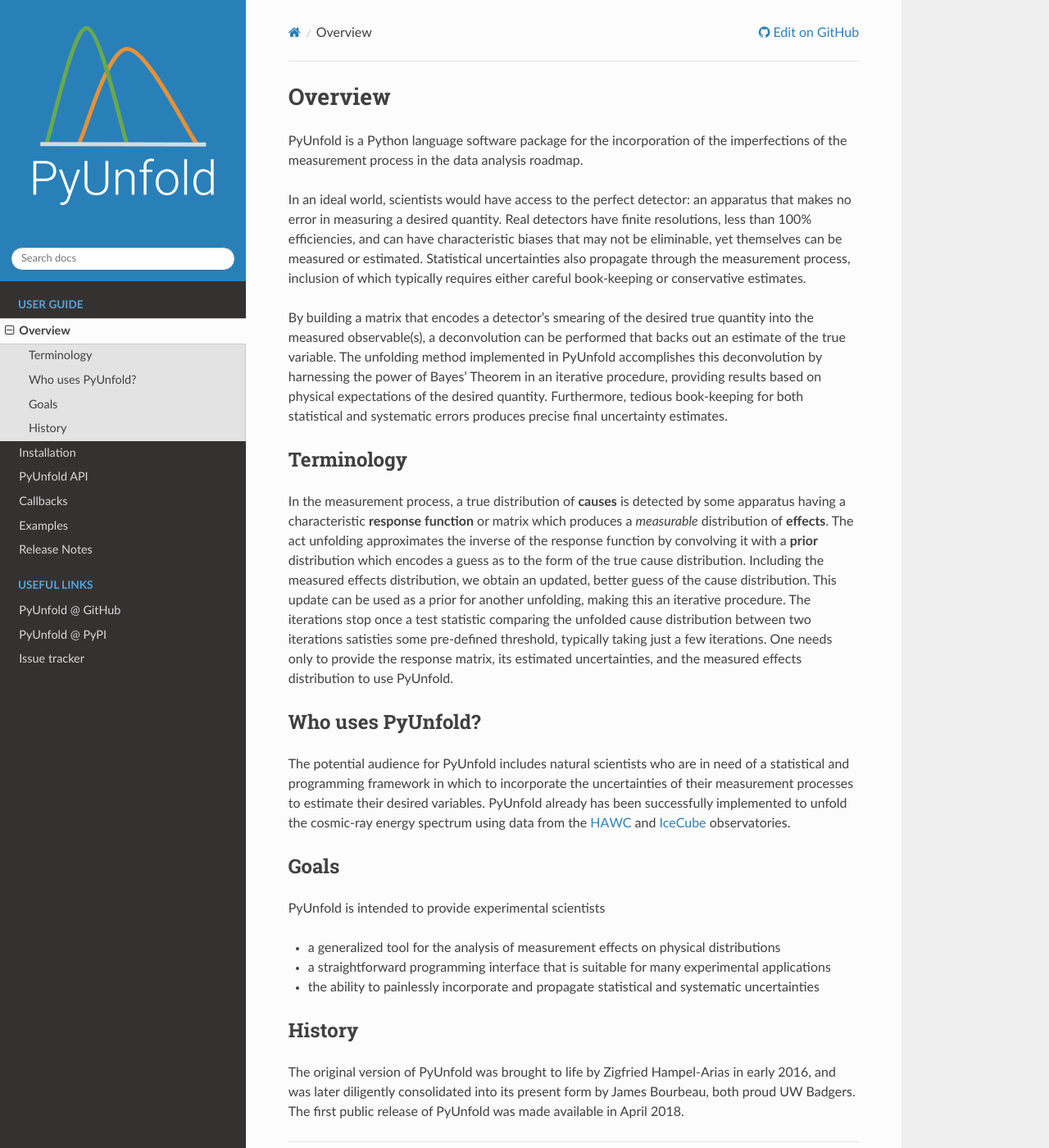
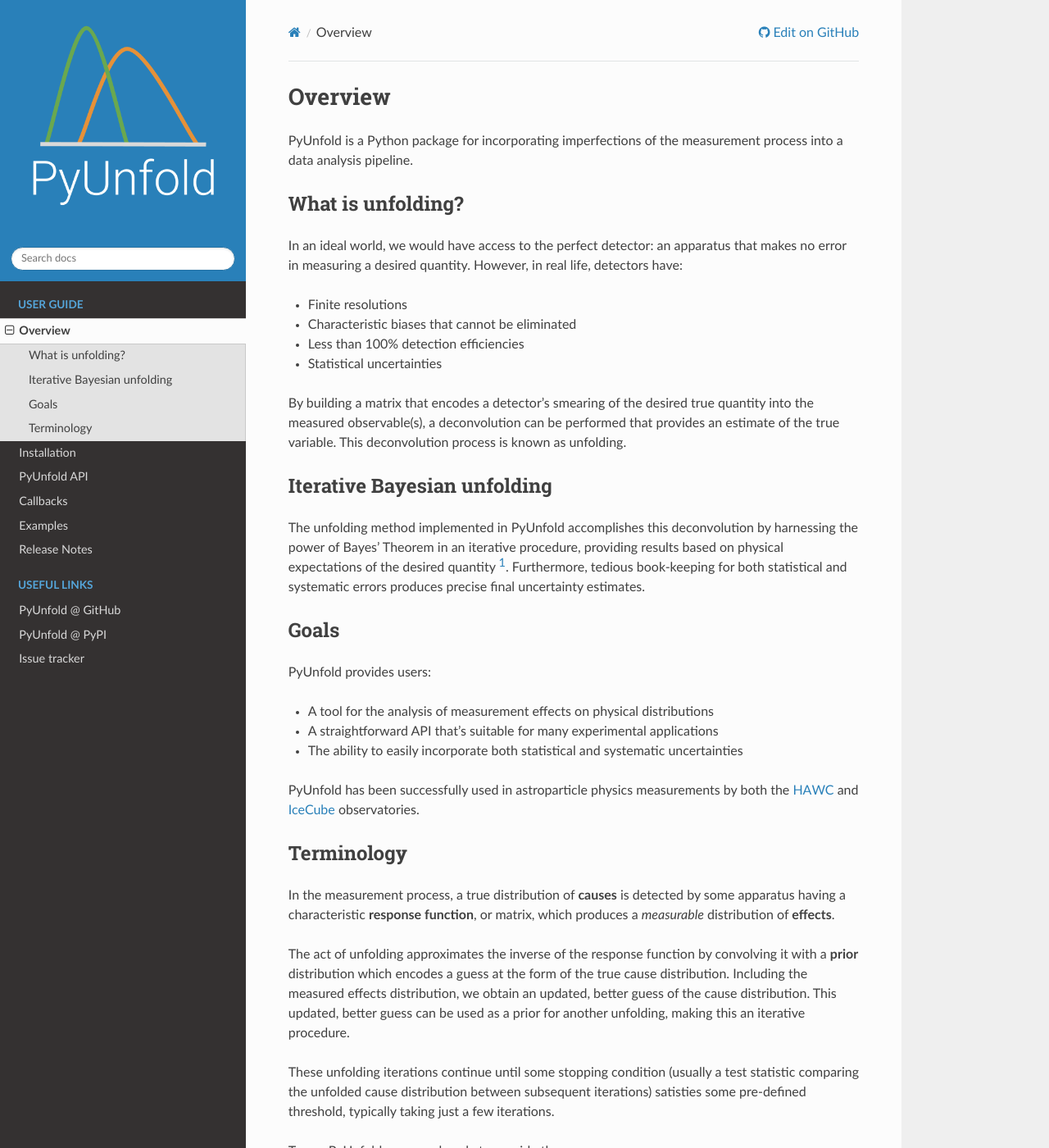
Before and after one commit to jrbourbeau/pyunfold, a Sphinx documentation site: the page built from docs/overview.rst, in a window 1280 px wide and 1400 px high. Shown: the whole window at 82% size. Built offline with Sphinx 7.4.7 and the Read the Docs theme 2.0.0, drawn with Linux system fonts in a browser that asks for light colours; some of the changed text lies outside the part shown.

Commit message:
Minor edits

```diff
--- a/docs/overview.rst
+++ b/docs/overview.rst
@@ -2,28 +2,57 @@
 
 :github_url: https://github.com/jrbourbeau/pyunfold
 
-************
+********
 Overview
-************
+********
 
-PyUnfold is a Python language software package for the incorporation of the imperfections
-of the measurement process in the data analysis roadmap.
 
-In an ideal world, scientists would have access to the perfect detector:
+PyUnfold is a Python package for incorporating imperfections
+of the measurement process into a data analysis pipeline.
+
+
+------------------
+What is unfolding?
+------------------
+
+In an ideal world, we would have access to the perfect detector:
 an apparatus that makes no error in measuring a desired quantity.
-Real detectors have finite resolutions, less than 100% efficiencies, and can have
-characteristic biases that may not be eliminable, yet themselves can be measured or estimated.
-Statistical uncertainties also propagate through the measurement process, inclusion
-of which typically requires either careful book-keeping or conservative estimates.
+However, in real life, detectors have:
+
+- Finite resolutions
+- Characteristic biases that cannot be eliminated
+- Less than 100% detection efficiencies
+- Statistical uncertainties
 
 By building a matrix that encodes a detector's smearing of the desired true quantity
-into the measured observable(s), a deconvolution can be performed that backs out
-an estimate of the true variable.
+into the measured observable(s), a deconvolution can be performed that provides
+an estimate of the true variable. This deconvolution process is known as unfolding.
+
+
+----------------------------
+Iterative Bayesian unfolding
+----------------------------
+
 The unfolding method implemented in PyUnfold accomplishes this deconvolution
 by harnessing the power of Bayes' Theorem in an iterative procedure, providing results
-based on physical expectations of the desired quantity.
+based on physical expectations of the desired quantity [1]_.
 Furthermore, tedious book-keeping for both statistical and systematic errors
 produces precise final uncertainty estimates.
+
+
+-----
+Goals
+-----
+
+PyUnfold provides users:
+
+- A tool for the analysis of measurement effects on physical distributions
+- A straightforward API that's suitable for many experimental applications
+- The ability to easily incorporate both statistical and systematic uncertainties
+
+PyUnfold has been successfully used in astroparticle physics measurements by both
+the `HAWC <https://www.hawc-observatory.org/>`_ and `IceCube <https://icecube.wisc.edu/>`_
+observatories.
 
 
 -----------
@@ -31,48 +60,24 @@
 -----------
 
 In the measurement process, a true distribution of **causes** is detected by some
-apparatus having a characteristic **response function** or matrix which produces a
+apparatus having a characteristic **response function**, or matrix, which produces a
 *measurable* distribution of **effects**.
-The act unfolding approximates the inverse of the response function by convolving it with
-a **prior** distribution which encodes a guess as to the form of the true cause distribution.
+
+The act of unfolding approximates the inverse of the response function by convolving it with
+a **prior** distribution which encodes a guess at the form of the true cause distribution.
 Including the measured effects distribution, we obtain an updated, better guess of the cause
-distribution.
-This update can be used as a prior for another unfolding, making this an iterative procedure.
-The iterations stop once a test statistic comparing the unfolded cause distribution between
-two iterations satisties some pre-defined threshold, typically taking just a few iterations.
-One needs only to provide the response matrix, its estimated uncertainties, and the measured
-effects distribution to use PyUnfold.
+distribution. This updated, better guess can be used as a prior for another unfolding,
+making this an iterative procedure.
+
+These unfolding iterations continue until some stopping condition (usually a test statistic
+comparing the unfolded cause distribution between subsequent iterations) satisties some
+pre-defined threshold, typically taking just a few iterations.
+
+To use PyUnfold, one needs only to provide the
+
+- Measured effects distribution
+- Response matrix
+- Prior distribution
 
 
-
-------------------
-Who uses PyUnfold?
-------------------
-
-The potential audience for PyUnfold includes natural scientists who are in need of a
-statistical and programming framework in which to incorporate the uncertainties of
-their measurement processes to estimate their desired variables.
-PyUnfold already has been successfully implemented to unfold the cosmic-ray energy
-spectrum using data from the `HAWC <https://www.hawc-observatory.org/>`_ and
-`IceCube <https://icecube.wisc.edu/>`_ observatories.
-
-
------
-Goals
------
-
-PyUnfold is intended to provide experimental scientists
-
-- a generalized tool for the analysis of measurement effects on physical distributions
-- a straightforward programming interface that is suitable for many experimental applications
-- the ability to painlessly incorporate and propagate statistical and systematic uncertainties
-
-
-
--------
-History
--------
-
-The original version of PyUnfold was brought to life by Zigfried Hampel-Arias in early 2016,
-and was later diligently consolidated into its present form by James Bourbeau, both proud UW Badgers.
-The first public release of PyUnfold was made available in April 2018.
+.. [1] G. D'Agostini, “A Multidimensional unfolding method based on Bayes' theorem”, Nucl. Instrum. Meth. A **362** (1995) 487.
```
